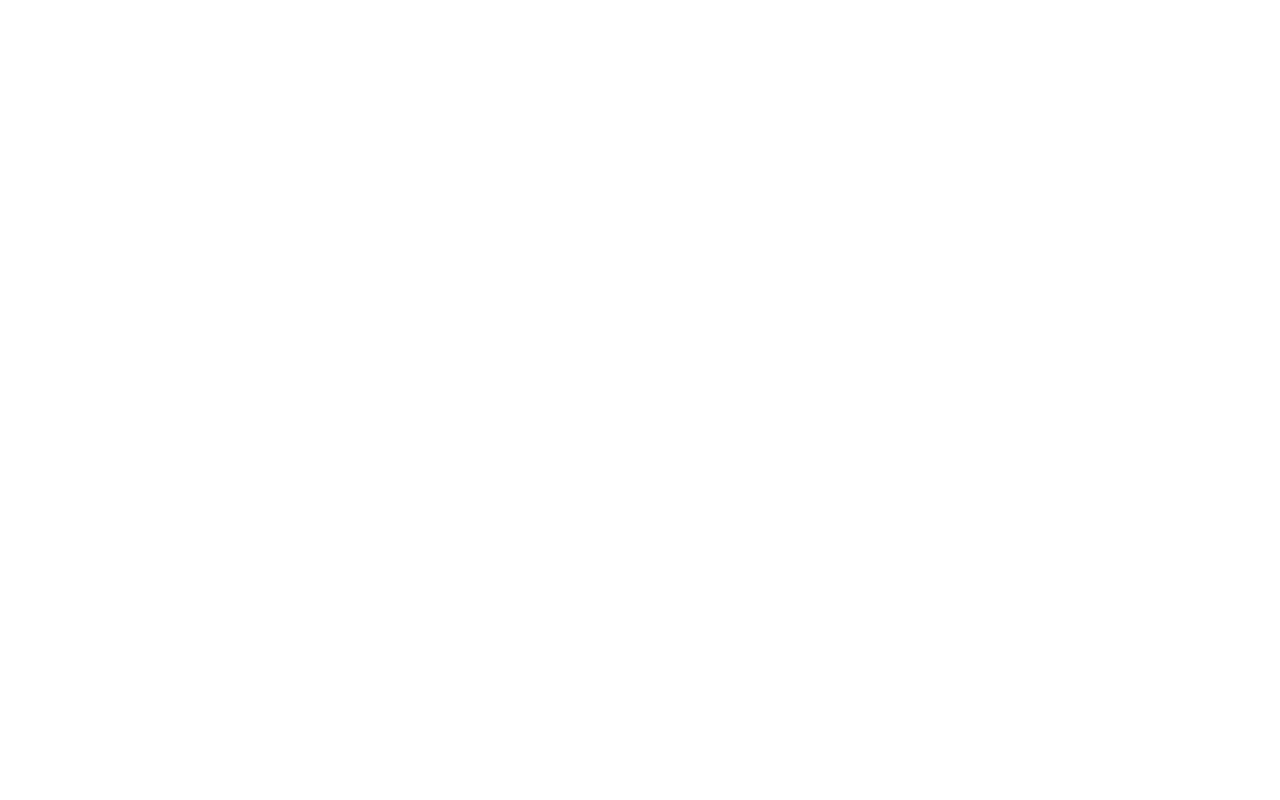
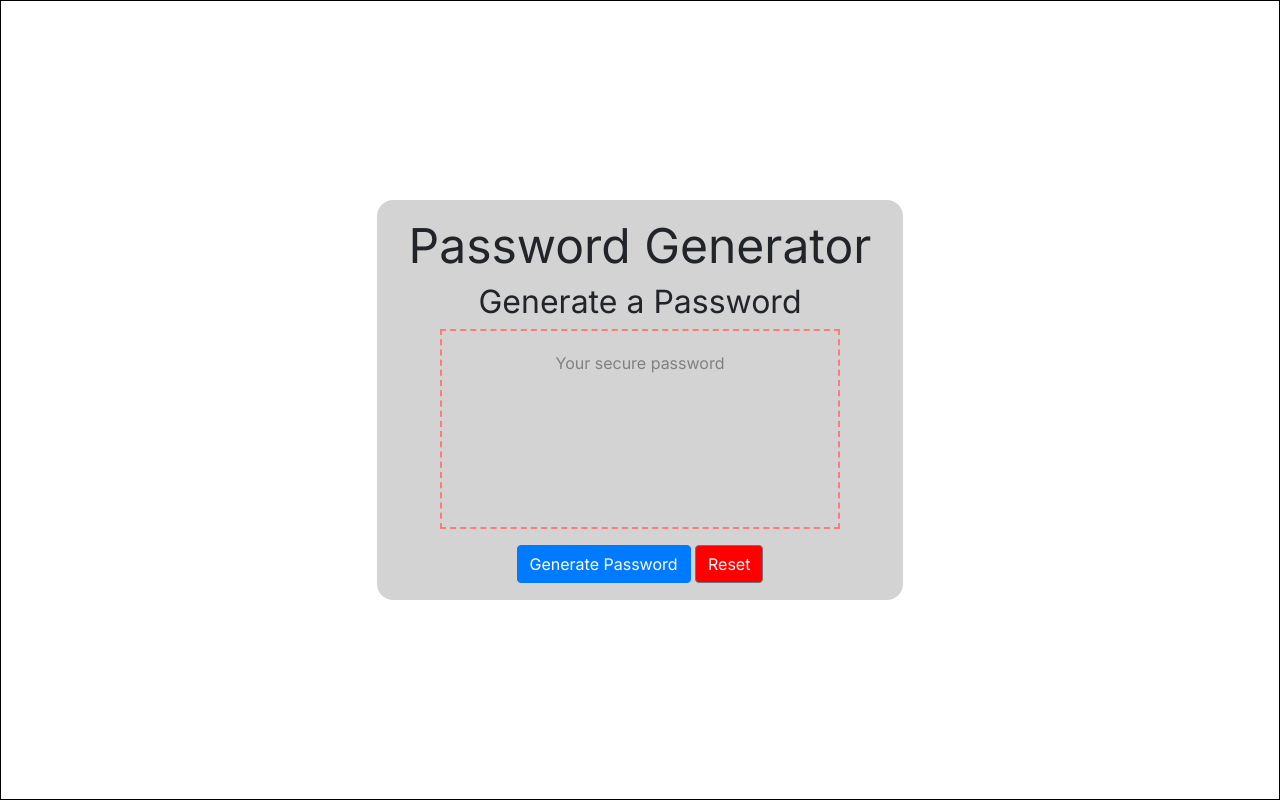
Before and after one commit to bernardjbs/hw-boot-wk03-Javascript-Password-Generator, a plain HTML site: page index.html in a window 1280 px wide. Drawn offline with nearby package versions, Linux system fonts and the light colour scheme; a web font is replaced by a local one.

Commit message:
Updated wireframe. initial html layout. CSS styling.

```diff
--- a/Assets/css/style.css
+++ b/Assets/css/style.css
@@ -0,0 +1,60 @@
+/***** IMPORT BOOTSTRAP *****/
+@import url('https://cdn.jsdelivr.net/npm/bootstrap@4.0.0/dist/css/bootstrap.min.css');
+
+/***** FONTS *****/
+@import url('https://fonts.googleapis.com/css2?family=Inter&family=Shizuru&family=Ubuntu:wght@300&display=swap');
+
+/***** UNIVERSAL SELECTOR *****/
+* {
+    font-family: 'Inter', sans-serif;
+}
+
+body {
+    border: 1px solid black;
+    text-align: center;
+    max-width: 100vw;
+    height: 100vh;
+    padding-left: 20px;
+    padding-right: 20px;
+    display: flex;
+    justify-content: center;
+    align-items: center;
+}
+h1 {
+    font-size: 3em;
+}
+
+#container {
+    height: 50vh;
+    background: lightgray;
+    padding: 2em;
+    border-radius: 1em;
+    display: flex;
+    flex-direction: column;
+    justify-content: center;
+    align-items: center;
+    /* margin: auto; */
+}
+
+#pwd-display {
+    border: 2px dashed rgb(252, 124, 124);
+    width:25em;
+    min-width: 25vw;
+    height: 200px;
+}
+#pwd-display-text {
+    color: gray;
+    margin-top: 20px;
+}
+
+#gen-pwd-btn {
+    margin-top: 1em;
+}
+
+.btn-secondary {
+    background-color: red;
+}
+
+.btn-secondary:hover {
+    background-color: rgb(201, 60, 60);
+}
--- a/index.html
+++ b/index.html
@@ -1,18 +1,38 @@
 <!DOCTYPE html>
 <html lang="en">
+
 <head>
     <meta charset="UTF-8">
     <meta http-equiv="X-UA-Compatible" content="IE=edge">
     <meta name="viewport" content="width=device-width, initial-scale=1.0">
     <!-- Linking css files -->
-    <link rel="stylesheet" href="./Assets/css/reset.css">
+    <!-- <link rel="stylesheet" href="./Assets/css/reset.css"> -->
     <link rel="stylesheet" href="./Assets/css/style.css">
 
     <title>Password Generator</title>
 </head>
+
 <body>
-
+    <section id="container">
+        <header>
+            <h1>Password Generator</h1>
+        </header>
+        <main>
+            <section>
+                <h2>Generate a Password</h2>
+            </section>
+            <section id="pwd-display">
+                <p id="pwd-display-text">Your secure password</p>
+            </section>
+            <section id="gen-pwd-btn">
+                <button type="button" class="btn btn-primary">Generate Password</button>
+                <input class="btn btn-secondary" type="reset" value="Reset">
+            </section>
+        </main>
+    </section>
+    <footer></footer>
     <!-- Linking js file -->
     <script src="./Assets/js/script.js"></script>
 </body>
+
 </html>
```
Also changed, not shown: Assets/Wireframe/pw-gen.jpg, Assets/script.js (added), 1 other file.
